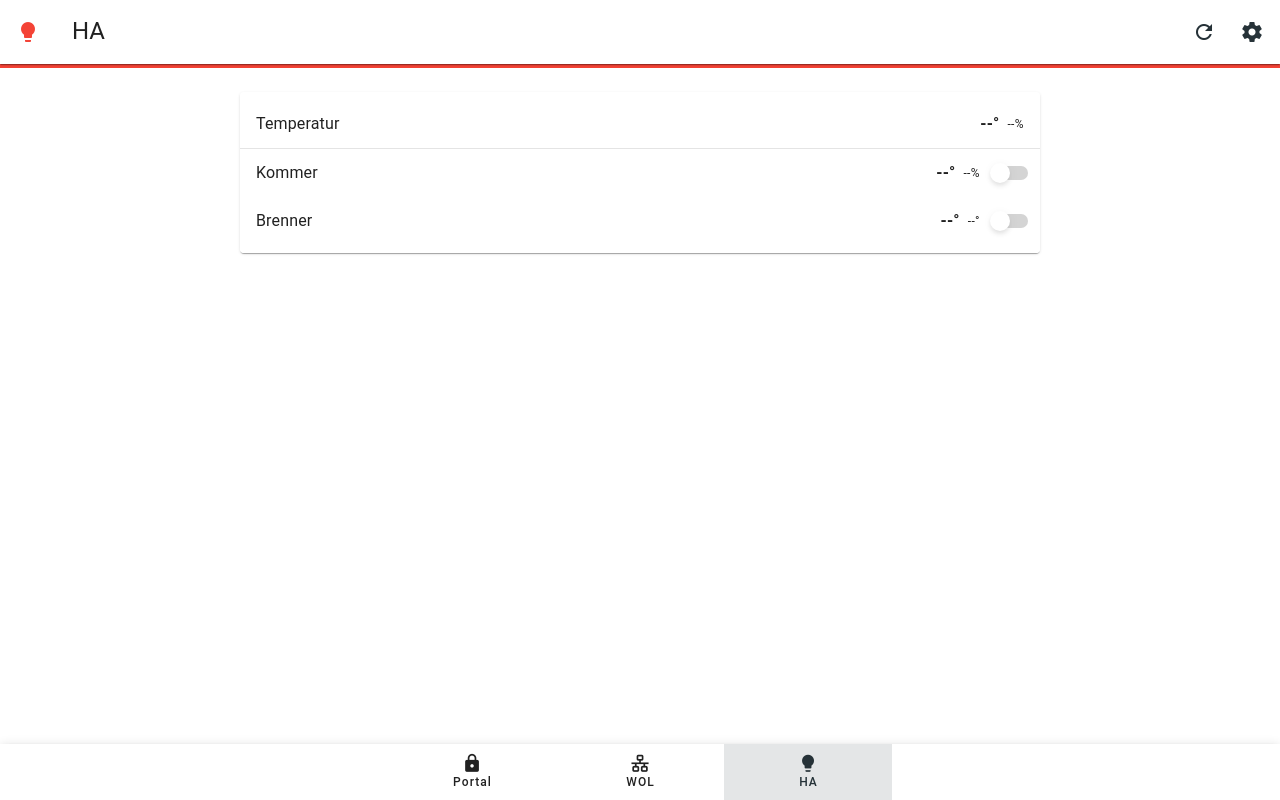
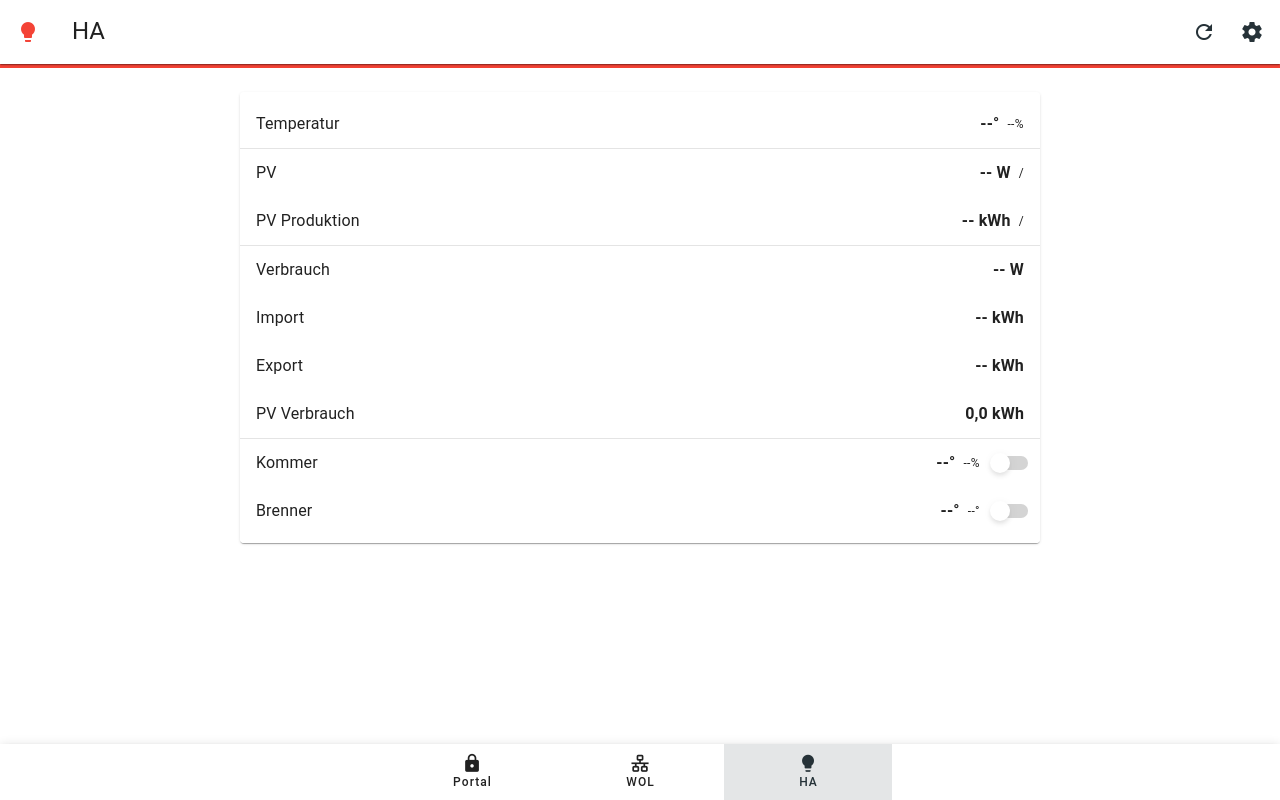
Before and after one commit to 13/muhportalweb, a Nuxt app: page /ha in a window 1280 px wide. Built offline with nearby package versions, Linux system fonts and the light colour scheme; no server answers.

Commit message:
added energy

```diff
--- a/app/pages/ha.vue
+++ b/app/pages/ha.vue
@@ -39,6 +39,105 @@
               </span>
               <span class="text-caption">
                 {{ formatHumidity(temperatur.humidity) }}
+              </span>
+            </span>
+          </v-list-item-title>
+        </v-list-item>
+
+        <v-divider />
+
+        <!-- PV -->
+        <v-list-item>
+          <v-list-item-title
+            class="d-flex justify-space-between align-center w-100"
+          >
+            <span>PV</span>
+
+            <span class="d-flex align-center ga-2">
+              <span class="font-weight-bold">
+                {{ formatEnergy(pvShelly.power) }}
+              </span>
+              <span class="text-caption">
+                {{ pv.e1 }}/{{ pv.e2 }}
+              </span>
+            </span>
+          </v-list-item-title>
+        </v-list-item>
+
+        <v-list-item>
+          <v-list-item-title
+            class="d-flex justify-space-between align-center w-100"
+          >
+            <span>PV Produktion</span>
+
+            <span class="d-flex align-center ga-2">
+              <span class="font-weight-bold">
+                {{ formatEnergyKwh(pvShelly.today) }}
+              </span>
+              <span class="text-caption">
+                {{ pv.p1 }}/{{ pv.p2 }}
+              </span>
+            </span>
+          </v-list-item-title>
+        </v-list-item>
+
+        <v-divider />
+
+        <!-- Vebrauch -->
+        <v-list-item>
+          <v-list-item-title
+            class="d-flex justify-space-between align-center w-100"
+          >
+            <span>Verbrauch</span>
+
+            <span class="d-flex align-center ga-2">
+              <span class="font-weight-bold">
+                {{ formatEnergy(energy.power) }}
+              </span>
+            </span>
+          </v-list-item-title>
+        </v-list-item>
+
+        <!-- Import -->
+        <v-list-item>
+          <v-list-item-title
+            class="d-flex justify-space-between align-center w-100"
+          >
+            <span>Import</span>
+
+            <span class="d-flex align-center ga-2">
+              <span class="font-weight-bold">
+                {{ formatEnergyKwh(energy.sumImport) }}
+              </span>
+            </span>
+          </v-list-item-title>
+        </v-list-item>
+
+        <!-- Export -->
+        <v-list-item>
+          <v-list-item-title
+            class="d-flex justify-space-between align-center w-100"
+          >
+            <span>Export</span>
+
+            <span class="d-flex align-center ga-2">
+              <span class="font-weight-bold">
+                {{ formatEnergyKwh(energy.sumExport) }}
+              </span>
+            </span>
+          </v-list-item-title>
+        </v-list-item>
+
+        <!-- PV Verbrauch -->
+        <v-list-item>
+          <v-list-item-title
+            class="d-flex justify-space-between align-center w-100"
+          >
+            <span>PV Verbrauch</span>
+
+            <span class="d-flex align-center ga-2">
+              <span class="font-weight-bold">
+                {{ formatEnergyKwh(pvShelly.today - energy.sumExport) }}
               </span>
             </span>
           </v-list-item-title>
@@ -120,6 +219,21 @@ const {
 } = useSocketIO();
 
 // Sensor state
+const pv = ref<{ e1: number | null; e2: number; p1: number; p2: number | null }>({
+  e1: null,
+  e2: null,
+  p1: null,
+  p2: null,
+});
+const energy = ref<{ power: number | null; sumImport: number; sumExport: number | null }>({
+  power: null,
+  sumImport: null,
+  sumExport: null,
+});
+const pvShelly = ref<{ power: number | null; today: number | null }>({
+  power: null,
+  today: null,
+});
 const temperatur = ref<{ temp: number | null; humidity: number | null }>({
   temp: null,
   humidity: null,
@@ -132,6 +246,7 @@ const brenner = ref<{ temp1: number | null; temp2: number | null }>({
   temp1: null,
   temp2: null,
 });
+
 const kommerPower = ref(false);
 const brennerPower = ref(false);
 const kommerPowerLocal = ref(false);
@@ -151,6 +266,16 @@ const formatTemp = (value: number | null): string => {
 const formatHumidity = (value: number | null): string => {
   if (value === null) return "--%";
   return Math.round(value) + "%";
+};
+
+// Format energy
+const formatEnergy = (value: number | null): string => {
+  if (value === null) return "-- W";
+  return value.toFixed(0).replace(".", ",") + " W";
+};
+const formatEnergyKwh = (value: number | null): string => {
+  if (value === null) return "-- kWh";
+  return value.toFixed(1).replace(".", ",") + " kWh";
 };
 
 const toggleKommer = (val: boolean) => {
@@ -177,6 +302,57 @@ onMounted(() => {
         temperatur.value = {
           temp: data.temp_c ?? null,
           humidity: data.humidity ?? null,
+        };
+      } catch {
+        // ignore
+      }
+    },
+  );
+
+  // PV
+  subscribeToTopic(
+    "muh/pv/E07000055917/json",
+    (topic: string, message: { toString(): string }) => {
+      try {
+        const data = JSON.parse(message.toString());
+        pv.value = {
+          e1: data.e1 ?? null,
+          e2: data.e2 ?? null,
+          p1: data.p1 ?? null,
+          p2: data.p2 ?? null,
+        };
+      } catch {
+        // ignore
+      }
+    },
+  );
+
+  // 3EM: tasmota/tele/tasmota_5FF8B2/SENSOR
+  subscribeToTopic(
+    "tasmota/tele/tasmota_1B4444/SENSOR",
+    (topic: string, message: { toString(): string }) => {
+      try {
+        const data = JSON.parse(message.toString());
+        pvShelly.value = {
+          power: data.ENERGY.Power ?? null,
+          today: data.ENERGY.Today ?? null,
+        };
+      } catch {
+        // ignore
+      }
+    },
+  );
+
+  // 3EM: tasmota/tele/tasmota_5FF8B2/SENSOR
+  subscribeToTopic(
+    "tasmota/tele/tasmota_5FF8B2/SENSOR",
+    (topic: string, message: { toString(): string }) => {
+      try {
+        const data = JSON.parse(message.toString());
+        energy.value = {
+          power: data.ENERGY.Power[0] ?? null,
+          sumImport: data.ENERGY.TodaySumImport ?? null,
+          sumExport: data.ENERGY.TodaySumExport ?? null,
         };
       } catch {
         // ignore
```
